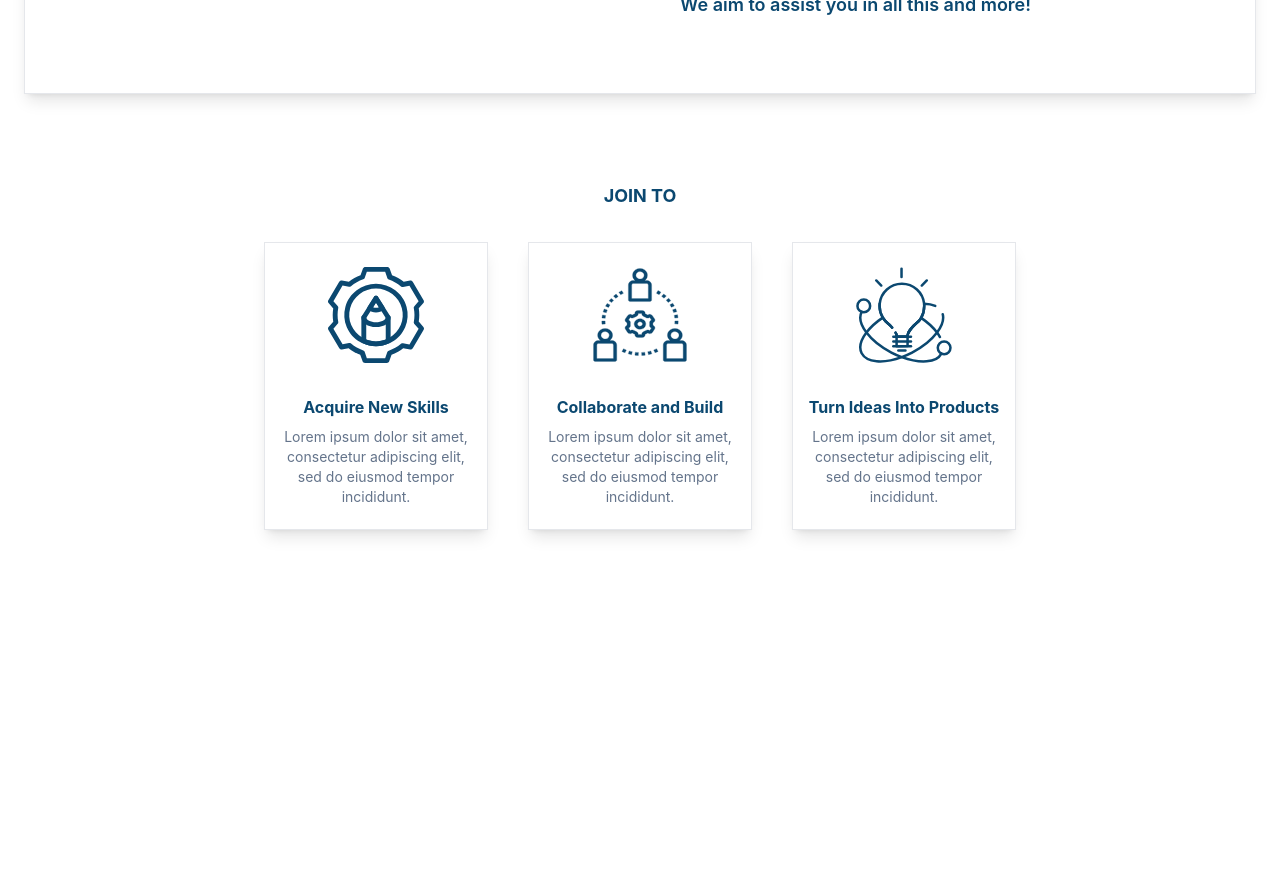
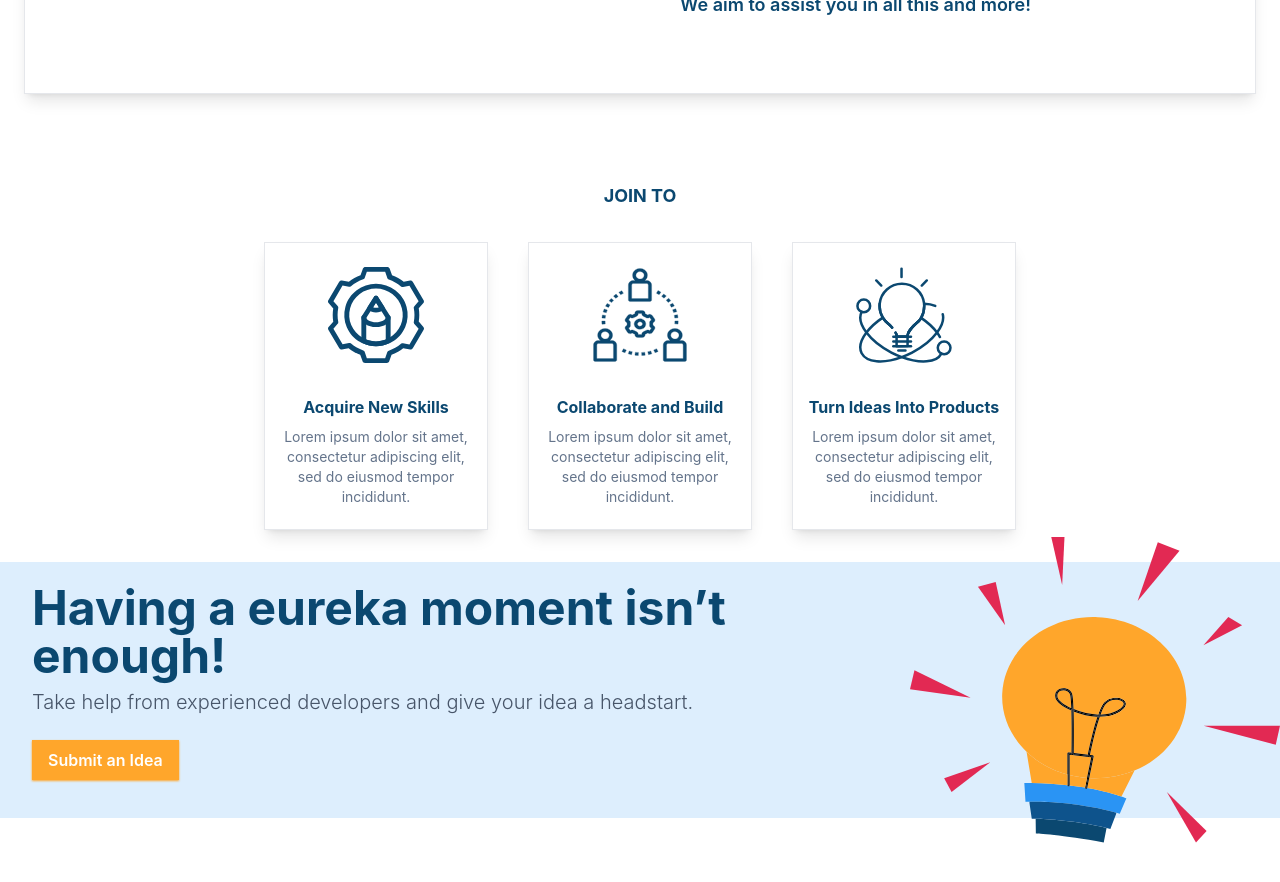
Before and after one commit to sakshamarora1/website, a Next.js app: page / in a window 1280 px wide. Shown: the part 1680-2562 px from the top of the page. After the commit the page ends 2523 px from the top, so only its background shows below. Built offline with nearby package versions, Linux system fonts and the light colour scheme.

Commit message:
Added Submit Idea section

```diff
--- a/components/about.js
+++ b/components/about.js
@@ -4,7 +4,7 @@ import Background from "./background";
 
 function About() {
     return (
-        <div className="min-h-screen max-w-7xl mx-auto">
+        <div className=" max-w-7xl mx-auto">
             {/* Background */}
             <h2 className="text-xl font-bold text-[#0B4870] underline underline-offset-8 decoration-[#FFA62B] text-center pt-12">
                 ABOUT
--- a/components/jointo.js
+++ b/components/jointo.js
@@ -4,7 +4,7 @@ import Background from "./background";
 
 function JoinTo() {
     return (
-        <div className="min-h-screen max-w-7xl mx-auto">
+        <div className="max-w-7xl mx-auto">
             {/* Background */}
             <h2 className="text-lg font-bold text-[#0B4870] text-center pt-12">
                 JOIN TO
--- /dev/null
+++ b/components/submit_idea.js
@@ -0,0 +1,32 @@
+import Image from "next/image";
+import React from "react";
+import Background from "./background";
+
+function SubmitIdea() {
+    return (
+        <div className="bg-[#DDEEFD] ">
+            <div className="flex justify-center max-h-64 lg:justify-between max-w-7xl items-center mx-auto">
+                <div className="flex-col text-center lg:text-left items-center px-4 py-8 lg:px-8">
+                    {/* Content */}
+                    <h1 className="font-bold text-5xl text-[#0B4870]">
+                        Having a eureka moment isn’t enough!
+                    </h1>
+                    <p className=" font-light text-xl text-slate-600 my-2">
+                        Take help from experienced developers and give your idea
+                        a headstart.
+                    </p>
+                    <div className="flex justify-center lg:justify-start">
+                        <button className="bg-[#FFA62B] text-white font-semibold py-2 px-4 my-4 shadow-[#FFA62B] shadow-sm w-38">
+                            Submit an Idea
+                        </button>
+                    </div>
+                </div>
+                <div className="hidden lg:block z-10">
+                    <img src="/idea_illustration.svg" />
+                </div>
+            </div>
+        </div>
+    );
+}
+
+export default SubmitIdea;
--- a/pages/index.js
+++ b/pages/index.js
@@ -3,6 +3,7 @@ import About from "../components/about";
 import Header from "../components/header";
 import JoinTo from "../components/jointo";
 import Landing from "../components/landing";
+import SubmitIdea from "../components/submit_idea";
 
 export default function Home() {
     return (
@@ -18,8 +19,9 @@ export default function Home() {
             <Header />
             <main className="relative">
                 <Landing />
-                <About/>
-                <JoinTo/>
+                <About />
+                <JoinTo />
+                <SubmitIdea />
             </main>
         </div>
     );
```
Also changed, not shown: public/idea_illustration.svg (added).
